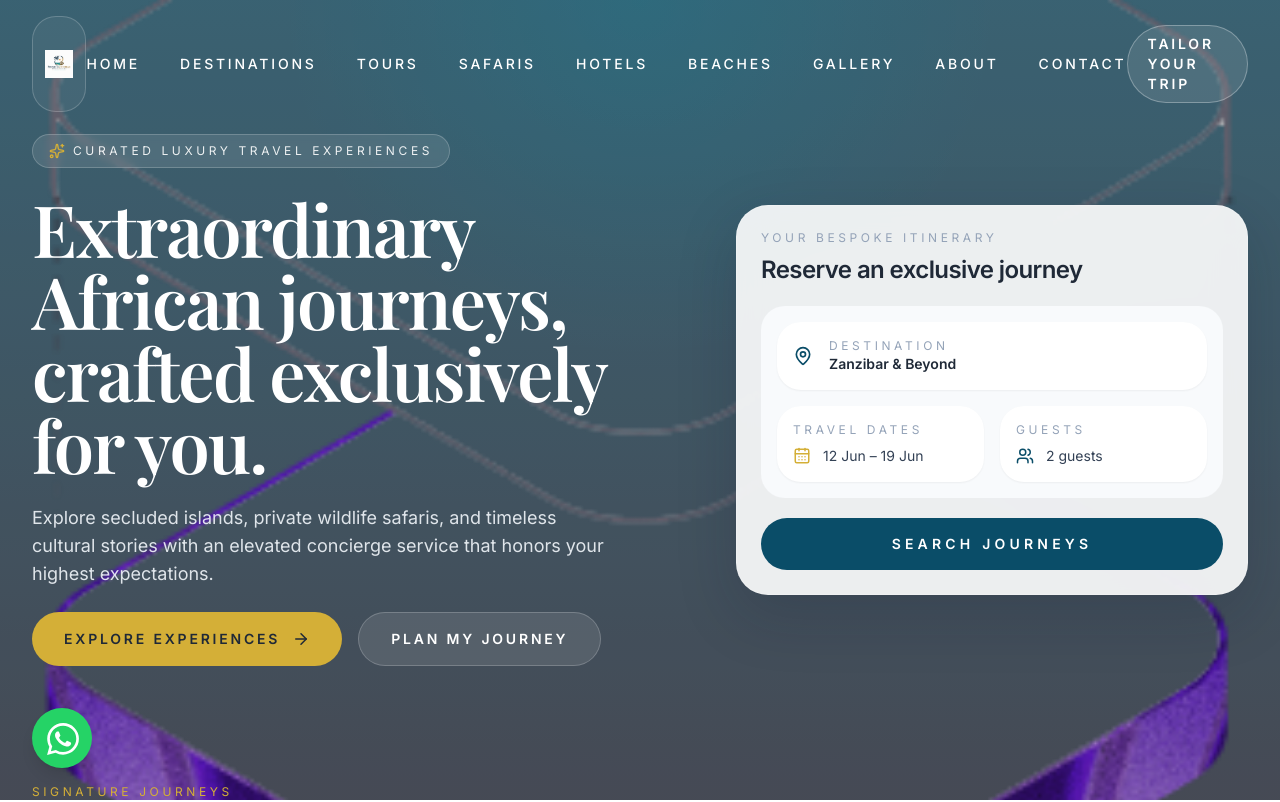
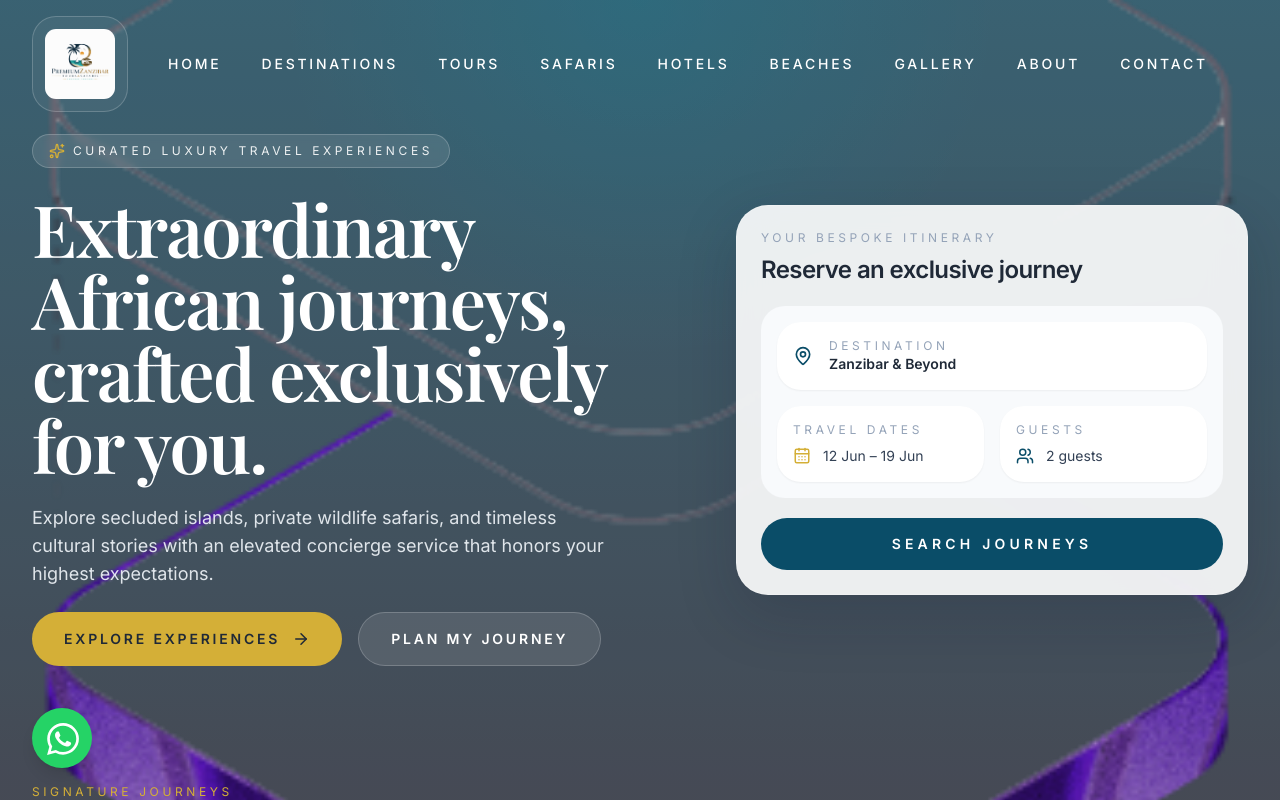
Before and after one commit to AbdulswamadJumanneHassan/Premium-Zanzibar-Tours---Safaris, a React (Vite) app: page / in a window 1280 px wide. Shown: the top 802 px of the page. Built offline with nearby package versions, Linux system fonts and the light colour scheme.

Commit message:
feat: remove Tailor Your Trip link from navigation and mobile menu

```diff
--- a/src/components/layout/Navbar.jsx
+++ b/src/components/layout/Navbar.jsx
@@ -54,14 +54,7 @@ export default function Navbar() {
         </nav>
 
         <div className="flex items-center gap-4">
-          <Link
-            to="/contact"
-            className={`hidden rounded-full border border-white/30 px-5 py-2 text-sm font-semibold uppercase tracking-[0.2em] transition ${
-              isScrolled ? 'bg-ocean text-white border-ocean' : 'bg-white/10 text-white hover:bg-white/20'
-            } md:inline-flex`}
-          >
-            Tailor Your Trip
-          </Link>
+
 
           <button
             className="inline-flex items-center justify-center rounded-full border border-white/30 bg-white/10 p-3 text-white transition hover:bg-white/20 md:hidden"
@@ -102,13 +95,7 @@ export default function Navbar() {
                 </a>
               )
             ))}
-            <Link
-              to="/contact"
-              onClick={() => setOpen(false)}
-              className="rounded-full bg-ocean px-5 py-3 text-center text-sm font-semibold uppercase tracking-[0.2em] text-white transition hover:bg-ocean/90"
-            >
-              Tailor Your Trip
-            </Link>
+
           </div>
         </motion.div>
       )}
```
